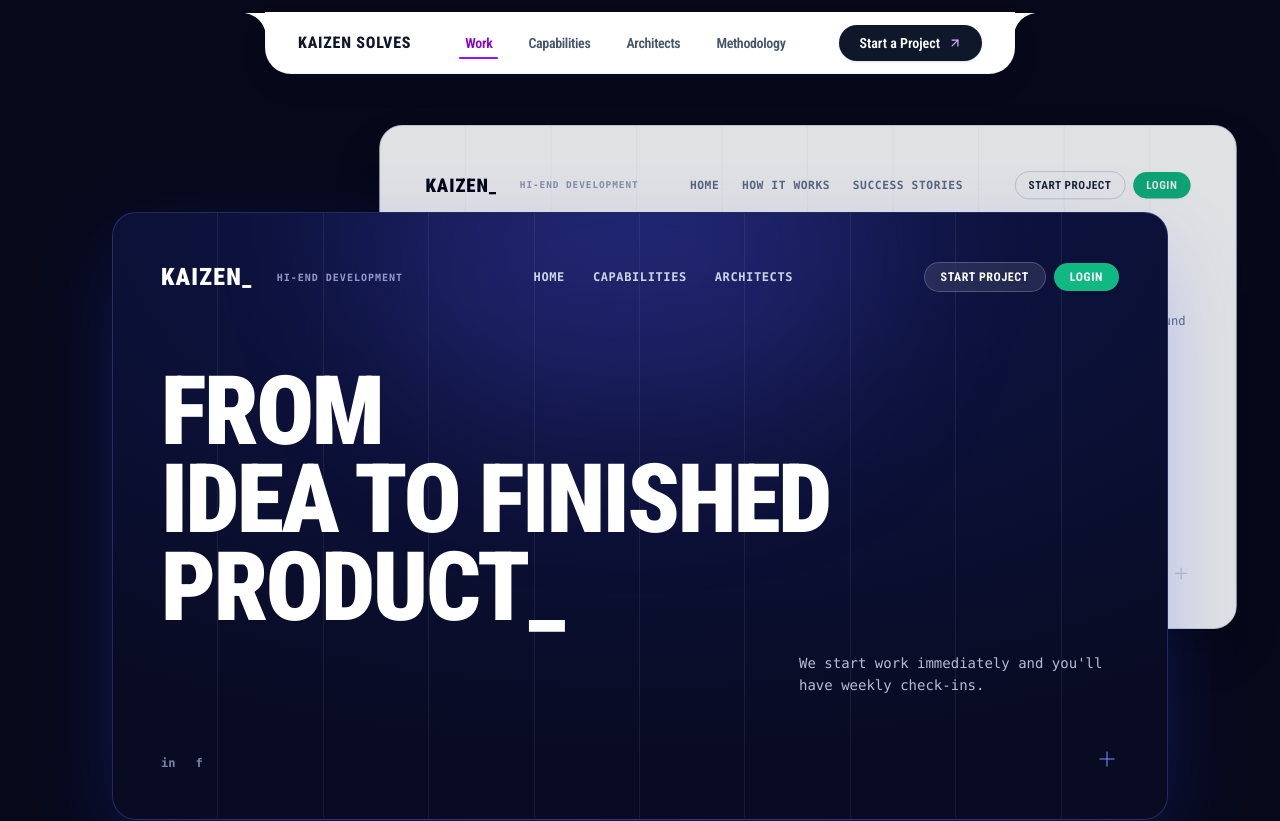
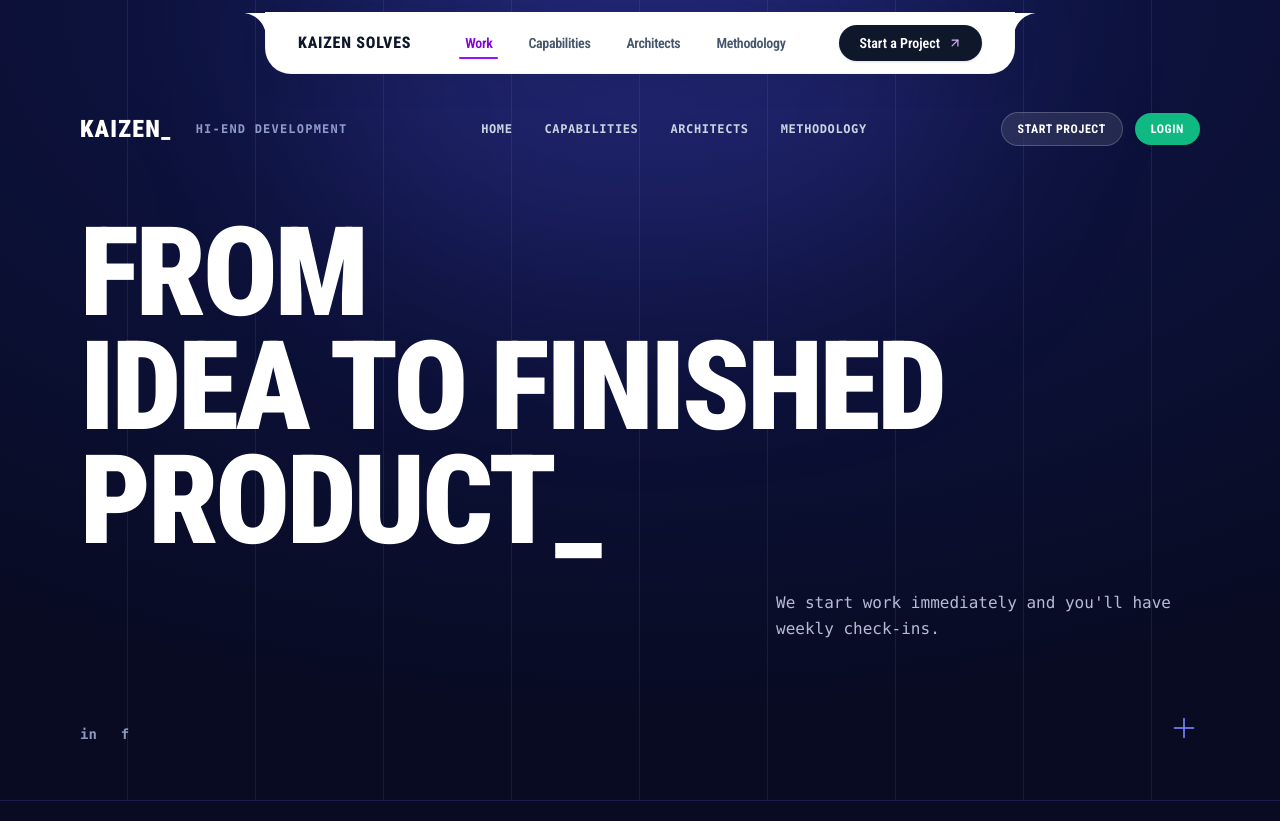
Before and after one commit to SaisagarYT/Freelance-Web, a Next.js app: page /work in a window 1280 px wide. Shown: the top 821 px of the page. Built offline with nearby package versions, Linux system fonts and the light colour scheme.

Commit message:
feat: make blue architectural component full-screen and remove secondary white card on /work

```diff
--- a/src/app/work/page.tsx
+++ b/src/app/work/page.tsx
@@ -1,176 +1,35 @@
 "use client";
 
-import React, { useState } from "react";
-import { motion, AnimatePresence } from "framer-motion";
+import React from "react";
 import Link from "next/link";
 import { ArrowUpRight, Plus } from "lucide-react";
 import { Navbar } from "@/components/Navbar";
 import { Footer } from "@/components/Footer";
 
 export default function WorkPage() {
-  const [activeCard, setActiveCard] = useState<"dark" | "light">("dark");
-  const [contactModalOpen, setContactModalOpen] = useState(false);
-
   const scrollToContact = () => {
     const contactElem = document.getElementById("contact");
     contactElem?.scrollIntoView({ behavior: "smooth" });
   };
 
   return (
-    <main className="min-h-screen bg-[#07091B] text-white flex flex-col relative overflow-x-hidden selection:bg-purple-600 selection:text-white">
+    <main className="min-h-screen bg-[#080B22] text-white flex flex-col relative overflow-x-hidden selection:bg-purple-600 selection:text-white">
       {/* Detachable Fixed Island Dock Navbar */}
       <Navbar onContactClick={scrollToContact} />
 
-      {/* Top spacer for fixed navbar balance */}
-      <div className="w-full h-16 sm:h-20" />
-
       {/* ============================================================ */}
-      {/* HERO STAGE: DUAL ARCHITECTURAL OVERLAPPING SCREEN COMPOSITION */}
-      {/* Exact replica of the reference design with website CSS & fonts */}
+      {/* FULL-SCREEN ARCHITECTURAL BLUE/MIDNIGHT HERO SECTION          */}
+      {/* Exact replica of the reference design, full screen canvas     */}
       {/* ============================================================ */}
-      <section className="w-full relative px-3 sm:px-6 lg:px-10 py-6 sm:py-10 lg:py-14 flex items-center justify-center">
-        <div className="w-full max-w-[1360px] relative min-h-[580px] sm:min-h-[680px] lg:min-h-[760px] flex items-center justify-center">
-
-          {/* ========================================================== */}
-          {/* CARD B: WHITE ARCHITECTURAL SCREEN (Upper Right Overlap)   */}
-          {/* ========================================================== */}
-          <motion.div
-            layout
-            onClick={() => setActiveCard("light")}
-            animate={{
-              zIndex: activeCard === "light" ? 30 : 10,
-              scale: activeCard === "light" ? 1.02 : 0.94,
-              opacity: activeCard === "light" ? 1 : 0.88,
-              y: activeCard === "light" ? 0 : -35,
-              x: activeCard === "light" ? 0 : 40,
-            }}
-            transition={{ type: "spring", stiffness: 280, damping: 26 }}
-            className={`absolute top-0 sm:top-2 right-0 sm:right-4 w-[92%] sm:w-[84%] lg:w-[76%] aspect-[16/10] sm:aspect-[16/9.4] rounded-2xl sm:rounded-3xl bg-white text-slate-900 border border-slate-200 shadow-[0_25px_60px_-15px_rgba(0,0,0,0.5)] overflow-hidden cursor-pointer select-none flex flex-col justify-between p-5 sm:p-8 lg:p-12`}
-          >
-            {/* Vertical Architectural Column Grid Dividers (10 Columns) */}
-            <div className="absolute inset-0 grid grid-cols-8 sm:grid-cols-10 pointer-events-none">
-              {Array.from({ length: 10 }).map((_, i) => (
-                <div
-                  key={i}
-                  className="h-full border-r border-slate-100/80 last:border-r-0"
-                />
-              ))}
-            </div>
-
-            {/* TOP BAR / HEADER ROW */}
-            <div className="relative z-10 w-full flex items-center justify-between gap-3 text-xs">
-              <div className="flex items-center gap-4 sm:gap-6">
-                <span className="font-roboto-condensed font-black tracking-wider text-base sm:text-xl text-slate-950 uppercase">
-                  KAIZEN_
-                </span>
-                <span className="hidden sm:inline-block font-mono text-[10px] text-slate-400 uppercase tracking-widest font-semibold">
-                  HI-END DEVELOPMENT
-                </span>
-              </div>
-
-              {/* Navigation Links */}
-              <div className="hidden md:flex items-center gap-6 font-mono text-xs uppercase tracking-wider text-slate-500 font-semibold">
-                <Link href="/" className="hover:text-slate-900 transition-colors">
-                  HOME
-                </Link>
-                <Link href="/#methodology" className="hover:text-slate-900 transition-colors">
-                  HOW IT WORKS
-                </Link>
-                <Link href="/#showcase" className="hover:text-slate-900 transition-colors">
-                  SUCCESS STORIES
-                </Link>
-              </div>
-
-              {/* Right CTA Buttons */}
-              <div className="flex items-center gap-2">
-                <button
-                  onClick={(e) => {
-                    e.stopPropagation();
-                    scrollToContact();
-                  }}
-                  className="px-3.5 py-1.5 rounded-full font-roboto-condensed font-bold text-[11px] sm:text-xs tracking-wider uppercase border border-slate-300 hover:border-slate-400 text-slate-800 transition-colors"
-                >
-                  START PROJECT
-                </button>
-                <button
-                  onClick={(e) => {
-                    e.stopPropagation();
-                    scrollToContact();
-                  }}
-                  className="px-3.5 py-1.5 rounded-full font-roboto-condensed font-bold text-[11px] sm:text-xs tracking-wider uppercase bg-[#10B981] hover:bg-[#059669] text-white transition-colors shadow-xs"
-                >
-                  LOGIN
-                </button>
-              </div>
-            </div>
-
-            {/* MAIN CONTENT AREA */}
-            <div className="relative z-10 my-auto pt-6 sm:pt-10 flex flex-col md:flex-row md:items-start justify-between gap-6">
-              {/* Massive Headline */}
-              <h2 className="font-roboto-condensed font-black tracking-tight text-slate-950 text-4xl sm:text-6xl md:text-7xl lg:text-[84px] leading-[0.92] uppercase">
-                HIRE<br />
-                THE BEST<br />
-                TEAM_
-              </h2>
-
-              {/* Top-Right Subtext */}
-              <div className="max-w-[240px] md:pt-2">
-                <p className="font-mono text-xs sm:text-[13px] text-slate-500 leading-relaxed">
-                  Powerful core and flexible teams of developers all around the world.
-                </p>
-              </div>
-            </div>
-
-            {/* BOTTOM BAR: Crosshair & Social Handles */}
-            <div className="relative z-10 w-full flex items-end justify-between pt-4">
-              <div className="flex items-center gap-4 text-slate-400 font-mono text-xs font-semibold">
-                <a
-                  href="https://linkedin.com"
-                  target="_blank"
-                  rel="noreferrer"
-                  className="hover:text-slate-800 transition-colors"
-                >
-                  in
-                </a>
-                <a
-                  href="https://facebook.com"
-                  target="_blank"
-                  rel="noreferrer"
-                  className="hover:text-slate-800 transition-colors"
-                >
-                  f
-                </a>
-              </div>
-
-              {/* Architectural Crosshair Marker */}
-              <div className="text-slate-300">
-                <Plus className="w-5 h-5 stroke-[1.5]" />
-              </div>
-            </div>
-          </motion.div>
-
-          {/* ========================================================== */}
-          {/* CARD A: SIGNATURE MIDNIGHT SCREEN (Primary Foreground)     */}
-          {/* ========================================================== */}
-          <motion.div
-            layout
-            onClick={() => setActiveCard("dark")}
-            animate={{
-              zIndex: activeCard === "dark" ? 30 : 10,
-              scale: activeCard === "dark" ? 1 : 0.94,
-              opacity: activeCard === "dark" ? 1 : 0.88,
-              y: activeCard === "dark" ? 0 : 35,
-              x: activeCard === "dark" ? 0 : -35,
-            }}
-            transition={{ type: "spring", stiffness: 280, damping: 26 }}
-            className={`relative w-full lg:w-[88%] aspect-[16/10] sm:aspect-[16/9.2] rounded-2xl sm:rounded-3xl text-white border border-indigo-400/25 shadow-[0_30px_90px_-20px_rgba(41,72,255,0.35)] overflow-hidden cursor-pointer select-none flex flex-col justify-between p-5 sm:p-8 lg:p-12`}
+      <section
+        className="w-full min-h-screen h-screen relative flex flex-col justify-between px-6 sm:px-10 md:px-14 lg:px-20 py-6 sm:py-10 select-none overflow-hidden"
         style={{
           background:
-                "radial-gradient(ellipse 95% 90% at 50% 0%, #151D5A 0%, #0D123D 40%, #080B22 100%)",
+            "radial-gradient(ellipse 95% 90% at 50% 0%, #151D5A 0%, #0D123D 42%, #080B22 100%)",
         }}
       >
-            {/* Vertical Architectural Column Grid Dividers (10 Columns) */}
-            <div className="absolute inset-0 grid grid-cols-8 sm:grid-cols-10 pointer-events-none">
+        {/* Full-Screen Vertical Architectural Column Grid Dividers (10 Columns) */}
+        <div className="absolute inset-0 grid grid-cols-6 sm:grid-cols-8 md:grid-cols-10 pointer-events-none">
           {Array.from({ length: 10 }).map((_, i) => (
             <div
               key={i}
@@ -180,23 +39,21 @@ export default function WorkPage() {
         </div>
 
         {/* Subtle Ambient Radial Highlight */}
-            <div
-              className="absolute -top-32 left-1/4 w-[500px] h-[350px] bg-indigo-500/15 rounded-full blur-[80px] pointer-events-none"
-            />
+        <div className="absolute -top-40 left-1/4 w-[650px] h-[450px] bg-indigo-500/15 rounded-full blur-[100px] pointer-events-none" />
 
-            {/* TOP BAR / HEADER ROW */}
-            <div className="relative z-10 w-full flex items-center justify-between gap-3 text-xs">
+        {/* TOP BAR / HEADER ROW (with clearance for fixed Island Dock Navbar) */}
+        <div className="relative z-10 w-full pt-14 sm:pt-16 md:pt-18 flex items-center justify-between gap-4 text-xs">
           <div className="flex items-center gap-4 sm:gap-6">
-                <span className="font-roboto-condensed font-black tracking-wider text-base sm:text-2xl text-white uppercase">
+            <span className="font-roboto-condensed font-black tracking-wider text-lg sm:text-2xl text-white uppercase">
               KAIZEN_
             </span>
-                <span className="hidden sm:inline-block font-mono text-[10px] text-indigo-200/70 uppercase tracking-widest font-semibold">
+            <span className="hidden sm:inline-block font-mono text-[11px] sm:text-xs text-indigo-200/70 uppercase tracking-widest font-semibold">
               HI-END DEVELOPMENT
             </span>
           </div>
 
-              {/* Navigation Links */}
-              <div className="hidden md:flex items-center gap-7 font-mono text-xs uppercase tracking-wider text-slate-300 font-semibold">
+          {/* Navigation Links (Matching reference) */}
+          <div className="hidden md:flex items-center gap-8 font-mono text-xs uppercase tracking-wider text-slate-300 font-semibold">
             <Link href="/" className="hover:text-white transition-colors">
               HOME
             </Link>
@@ -206,51 +63,48 @@ export default function WorkPage() {
             <Link href="/#architects" className="hover:text-white transition-colors">
               ARCHITECTS
             </Link>
+            <Link href="/#methodology" className="hover:text-white transition-colors">
+              METHODOLOGY
+            </Link>
           </div>
 
           {/* Right CTA Buttons */}
-              <div className="flex items-center gap-2">
+          <div className="flex items-center gap-2.5 sm:gap-3">
             <button
-                  onClick={(e) => {
-                    e.stopPropagation();
-                    scrollToContact();
-                  }}
-                  className="px-3.5 sm:px-4 py-1.5 rounded-full font-roboto-condensed font-bold text-[11px] sm:text-xs tracking-wider uppercase bg-white/10 hover:bg-white/20 border border-white/20 text-white transition-colors backdrop-blur-md"
+              onClick={scrollToContact}
+              className="px-3.5 sm:px-4 py-1.5 sm:py-2 rounded-full font-roboto-condensed font-bold text-xs tracking-wider uppercase bg-white/10 hover:bg-white/20 border border-white/20 text-white transition-colors backdrop-blur-md cursor-pointer"
             >
               START PROJECT
             </button>
             <button
-                  onClick={(e) => {
-                    e.stopPropagation();
-                    scrollToContact();
-                  }}
-                  className="px-3.5 sm:px-4 py-1.5 rounded-full font-roboto-condensed font-bold text-[11px] sm:text-xs tracking-wider uppercase bg-[#10B981] hover:bg-[#059669] text-white transition-colors shadow-sm"
+              onClick={scrollToContact}
+              className="px-3.5 sm:px-4 py-1.5 sm:py-2 rounded-full font-roboto-condensed font-bold text-xs tracking-wider uppercase bg-[#10B981] hover:bg-[#059669] text-white transition-colors shadow-sm cursor-pointer"
             >
               LOGIN
             </button>
           </div>
         </div>
 
-            {/* MAIN CONTENT AREA */}
-            <div className="relative z-10 my-auto pt-4 sm:pt-8 flex flex-col justify-center">
-              {/* Massive Monumental Headline */}
-              <h1 className="font-roboto-condensed font-black tracking-tight text-white text-4xl sm:text-6xl md:text-7xl lg:text-[88px] xl:text-[96px] leading-[0.92] uppercase">
+        {/* MAIN HERO CONTENT AREA */}
+        <div className="relative z-10 my-auto py-6 flex flex-col justify-center">
+          {/* Monumental Headline */}
+          <h1 className="font-roboto-condensed font-black tracking-tight text-white text-5xl sm:text-7xl md:text-8xl lg:text-[105px] xl:text-[124px] leading-[0.92] uppercase">
             FROM<br />
             IDEA TO FINISHED<br />
             PRODUCT_
           </h1>
 
-              {/* Bottom Right Positioned Monospace Subtext */}
-              <div className="w-full flex justify-end pt-3 sm:pt-5">
-                <p className="font-mono text-xs sm:text-sm text-indigo-100/80 leading-relaxed max-w-[280px] sm:max-w-[320px]">
+          {/* Bottom-Right Positioned Monospace Subtext */}
+          <div className="w-full flex justify-end pt-4 sm:pt-6 md:pt-8 pr-2 sm:pr-6">
+            <p className="font-mono text-xs sm:text-sm md:text-base text-indigo-100/80 leading-relaxed max-w-[290px] sm:max-w-[360px] md:max-w-[400px]">
               We start work immediately and you&apos;ll have weekly check-ins.
             </p>
           </div>
         </div>
 
         {/* BOTTOM BAR: Crosshair & Social Handles */}
-            <div className="relative z-10 w-full flex items-end justify-between pt-2">
-              <div className="flex items-center gap-5 text-indigo-200/60 font-mono text-xs font-semibold">
+        <div className="relative z-10 w-full flex items-end justify-between pb-2 sm:pb-4">
+          <div className="flex items-center gap-6 text-indigo-200/70 font-mono text-xs sm:text-sm font-semibold">
             <a
               href="https://linkedin.com"
               target="_blank"
@@ -270,11 +124,9 @@ export default function WorkPage() {
           </div>
 
           {/* Architectural Crosshair Marker */}
-              <div className="text-indigo-400/70">
-                <Plus className="w-6 h-6 stroke-[1.5]" />
+          <div className="text-indigo-400/80">
+            <Plus className="w-6 h-6 sm:w-8 sm:h-8 stroke-[1.5]" />
           </div>
-            </div>
-          </motion.div>
         </div>
       </section>
 
@@ -340,7 +192,7 @@ export default function WorkPage() {
                     </span>
                     <button
                       onClick={scrollToContact}
-                      className="inline-flex items-center gap-1.5 text-xs font-bold font-roboto-condensed text-white group-hover:text-[#10B981] transition-colors"
+                      className="inline-flex items-center gap-1.5 text-xs font-bold font-roboto-condensed text-white group-hover:text-[#10B981] transition-colors cursor-pointer"
                     >
                       <span>Inquire Specs</span>
                       <ArrowUpRight className="w-4 h-4" />
```
Lines whose indentation alone changed are shown as unchanged.
